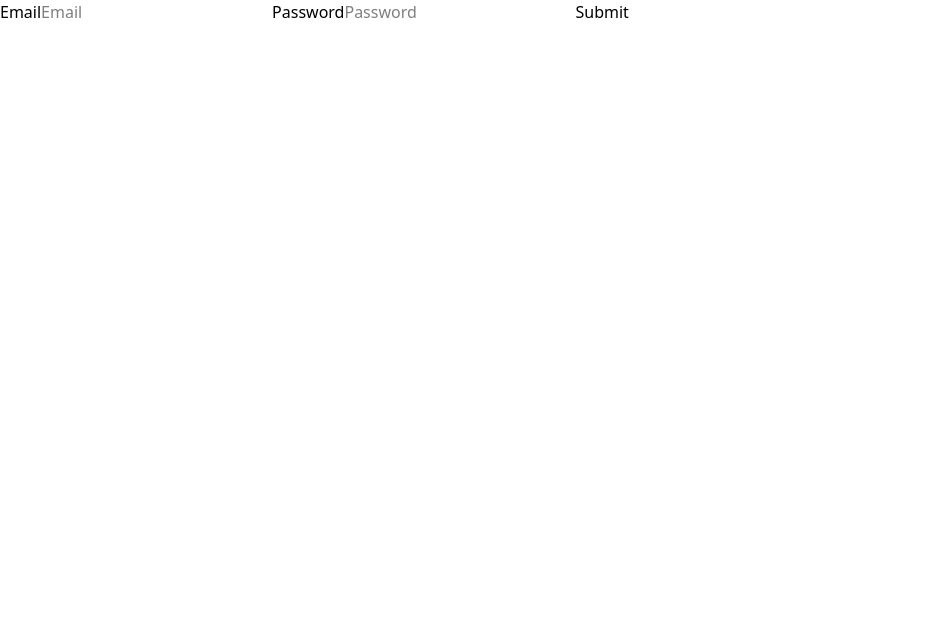
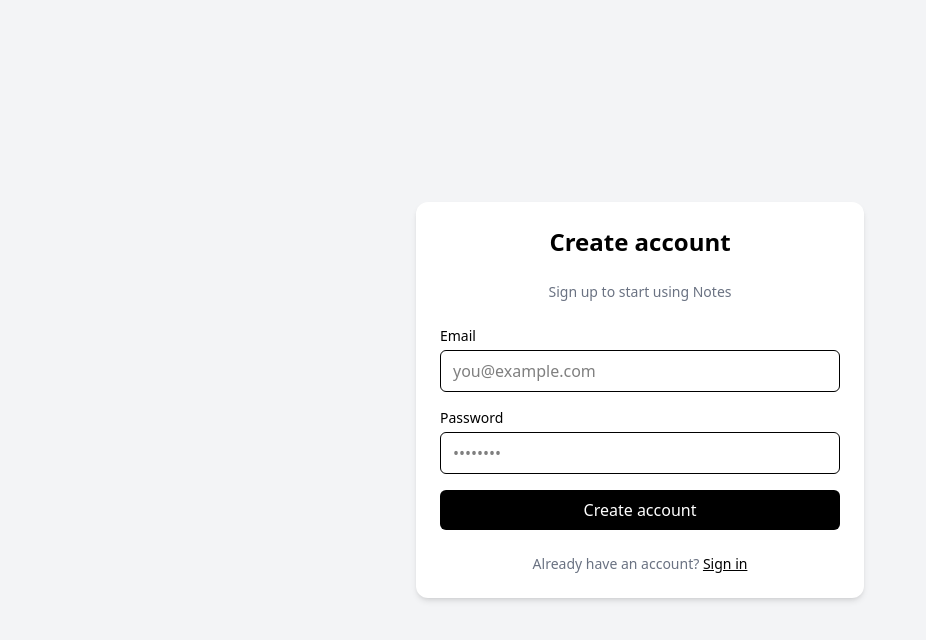
Before and after one commit to Aakashkalla/notes-fe, a React (Vite) app: page /register in a window 1280 px wide. Shown: the top 640 px of the page, without its empty margins (0-926 px from the left). Built offline with nearby package versions, Linux system fonts and the light colour scheme.

Commit message:
Added Landing Page and Major UI Revamp

```diff
--- a/src/App.tsx
+++ b/src/App.tsx
@@ -1,8 +1,9 @@
-import { BrowserRouter, Routes, Route, Navigate } from "react-router-dom"
+import { BrowserRouter, Routes, Route } from "react-router-dom"
 import Login from "./pages/Login"
 import Register from "./pages/Register"
 import Dashboard from "./pages/Dashboard"
 import ProtectedRoute from "./routes/ProtectedRoute"
+import Landing from "./pages/LandingPage"
 
 function App() {
 
@@ -10,7 +11,7 @@
     <>
       <BrowserRouter>
       <Routes>
-        <Route path='/' element={<Navigate to="/login"/>}/>
+        <Route path='/' element={<Landing/>}/>
 
         <Route path='/login' element={<Login/>}/>
         <Route path="/register" element={<Register/>}/>
--- /dev/null
+++ b/src/pages/LandingPage.tsx
@@ -0,0 +1,33 @@
+import { Link } from "react-router-dom";
+
+const Landing = () => {
+  return (
+    <div className="min-h-screen flex items-center justify-center bg-gray-100 px-4">
+      <div className="max-w-xl w-full bg-white rounded-xl shadow-md p-8 text-center space-y-6">
+        <h1 className="text-3xl font-semibold">Notes App</h1>
+
+        <p className="text-gray-600">
+          A simple, secure place to create and manage your notes.
+        </p>
+
+        <div className="flex gap-4 justify-center">
+          <Link
+            to="/login"
+            className="px-6 py-2 bg-black text-white rounded-md hover:opacity-90"
+          >
+            Login
+          </Link>
+
+          <Link
+            to="/register"
+            className="px-6 py-2 border border-black rounded-md hover:bg-gray-100"
+          >
+            Register
+          </Link>
+        </div>
+      </div>
+    </div>
+  );
+};
+
+export default Landing;
--- a/src/pages/Login.tsx
+++ b/src/pages/Login.tsx
@@ -1,48 +1,89 @@
-import {useRef, useState } from "react"
-import { useNavigate } from "react-router-dom"
+import { useRef, useState } from "react";
+import { useNavigate, Link } from "react-router-dom";
 import api from "../lib/axios";
 
 const Login = () => {
   const emailRef = useRef<HTMLInputElement>(null);
   const passwordRef = useRef<HTMLInputElement>(null);
-    const[loading,setLoading] = useState(false);
-    const[error, setError] = useState<string | null>(null);
+  const [loading, setLoading] = useState(false);
+  const [error, setError] = useState<string | null>(null);
   const navigate = useNavigate();
 
-    async function signIn(){
+  async function signIn() {
+    const email = emailRef.current?.value;
     const password = passwordRef.current?.value;
-        const email = emailRef.current?.value;
 
-        if(!email || !password){
-            setError("Email and Password are required");
+    if (!email || !password) {
+      setError("Email and password are required");
       return;
     }
 
     setError(null);
     setLoading(true);
-        try{
-            await api.post('/auth/login',{
-                email,
-                password
-            })
-            navigate('/dashboard');
-        }catch(e){
+
+    try {
+      await api.post("/auth/login", { email, password });
+      navigate("/dashboard");
+    } catch {
       setError("Invalid email or password");
-        }finally{
-            setLoading(false)
+    } finally {
+      setLoading(false);
     }
   }
 
   return (
+    <div className="min-h-screen flex items-center justify-center bg-gray-100 px-4">
+      <div className="w-full max-w-md bg-white rounded-xl shadow-md p-6 space-y-6">
+        <h1 className="text-2xl font-semibold text-center">Welcome back</h1>
+        <p className="text-sm text-gray-500 text-center">
+          Sign in to your account
+        </p>
+
+        {error && (
+          <div className="text-sm text-red-600 bg-red-50 border border-red-200 rounded-md p-2">
+            {error}
+          </div>
+        )}
+
+        <div className="space-y-4">
           <div>
-            <label>Email</label>
-            <input ref={emailRef} type="email" placeholder="Email"/>
-            <label>Password</label>
-            <input ref={passwordRef} type="password" placeholder="Password"/>
-            <button disabled={loading} onClick={()=>signIn()}>{loading ? "Signing in..." : "Submit"}</button>
-            {error && <p>{error}</p>}
+            <label className="block text-sm font-medium mb-1">Email</label>
+            <input
+              ref={emailRef}
+              type="email"
+              placeholder="you@example.com"
+              className="w-full border rounded-md px-3 py-2 focus:outline-none focus:ring-2 focus:ring-black"
+            />
           </div>
-    )
-}
 
-export default Login
+          <div>
+            <label className="block text-sm font-medium mb-1">Password</label>
+            <input
+              ref={passwordRef}
+              type="password"
+              placeholder="••••••••"
+              className="w-full border rounded-md px-3 py-2 focus:outline-none focus:ring-2 focus:ring-black"
+            />
+          </div>
+
+          <button
+            onClick={signIn}
+            disabled={loading}
+            className="w-full bg-black text-white py-2 rounded-md hover:opacity-90 disabled:opacity-50"
+          >
+            {loading ? "Signing in..." : "Sign in"}
+          </button>
+        </div>
+
+        <p className="text-sm text-center text-gray-500">
+          Don’t have an account?{" "}
+          <Link to="/register" className="text-black font-medium underline">
+            Register
+          </Link>
+        </p>
+      </div>
+    </div>
+  );
+};
+
+export default Login;
--- a/src/pages/Register.tsx
+++ b/src/pages/Register.tsx
@@ -1,47 +1,89 @@
-import {useRef, useState } from "react"
-import { useNavigate } from "react-router-dom"
+import { useRef, useState } from "react";
+import { useNavigate, Link } from "react-router-dom";
 import api from "../lib/axios";
 
 const Register = () => {
   const emailRef = useRef<HTMLInputElement>(null);
   const passwordRef = useRef<HTMLInputElement>(null);
-    const[loading, setLoading] = useState(false);
-    const[error, setError] = useState<string | null>(null);
+  const [loading, setLoading] = useState(false);
+  const [error, setError] = useState<string | null>(null);
   const navigate = useNavigate();
 
-    async function registerUser(){
+  async function registerUser() {
     const email = emailRef.current?.value;
     const password = passwordRef.current?.value;
 
-        if(!email || !password){
-            setError("Email and Password Are Both Required");
+    if (!email || !password) {
+      setError("Email and password are required");
       return;
     }
 
     setError(null);
     setLoading(true);
-        try{
-            await api.post('/auth/register', {
-                email,
-                password
-            })
-            navigate('/login')
-        }catch(e){
-            setError("Check Email and Password")
-        }finally{
-            setLoading(false)
+
+    try {
+      await api.post("/auth/register", { email, password });
+      navigate("/login");
+    } catch {
+      setError("User already exists or invalid input");
+    } finally {
+      setLoading(false);
     }
   }
+
   return (
+    <div className="min-h-screen flex items-center justify-center bg-gray-100 px-4">
+      <div className="w-full max-w-md bg-white rounded-xl shadow-md p-6 space-y-6">
+        <h1 className="text-2xl font-semibold text-center">Create account</h1>
+        <p className="text-sm text-gray-500 text-center">
+          Sign up to start using Notes
+        </p>
+
+        {error && (
+          <div className="text-sm text-red-600 bg-red-50 border border-red-200 rounded-md p-2">
+            {error}
+          </div>
+        )}
+
+        <div className="space-y-4">
           <div>
-            <label>Email</label>
-            <input ref={emailRef} type="email" placeholder="Email"/>
-            <label>Password</label>
-            <input ref={passwordRef} type="password" placeholder="Password"/>
-            <button disabled={loading} onClick={()=>registerUser()}>{loading ? "Registering..." : "Submit"}</button>
-            {error && <p>{error}</p>}
+            <label className="block text-sm font-medium mb-1">Email</label>
+            <input
+              ref={emailRef}
+              type="email"
+              placeholder="you@example.com"
+              className="w-full border rounded-md px-3 py-2 focus:outline-none focus:ring-2 focus:ring-black"
+            />
           </div>
-    )
-}
 
-export default Register
+          <div>
+            <label className="block text-sm font-medium mb-1">Password</label>
+            <input
+              ref={passwordRef}
+              type="password"
+              placeholder="••••••••"
+              className="w-full border rounded-md px-3 py-2 focus:outline-none focus:ring-2 focus:ring-black"
+            />
+          </div>
+
+          <button
+            onClick={registerUser}
+            disabled={loading}
+            className="w-full bg-black text-white py-2 rounded-md hover:opacity-90 disabled:opacity-50"
+          >
+            {loading ? "Registering..." : "Create account"}
+          </button>
+        </div>
+
+        <p className="text-sm text-center text-gray-500">
+          Already have an account?{" "}
+          <Link to="/login" className="text-black font-medium underline">
+            Sign in
+          </Link>
+        </p>
+      </div>
+    </div>
+  );
+};
+
+export default Register;
```
Also changed, not shown: src/pages/Dashboard.tsx (+109 -62 lines). Lines whose indentation alone changed are shown as unchanged.
